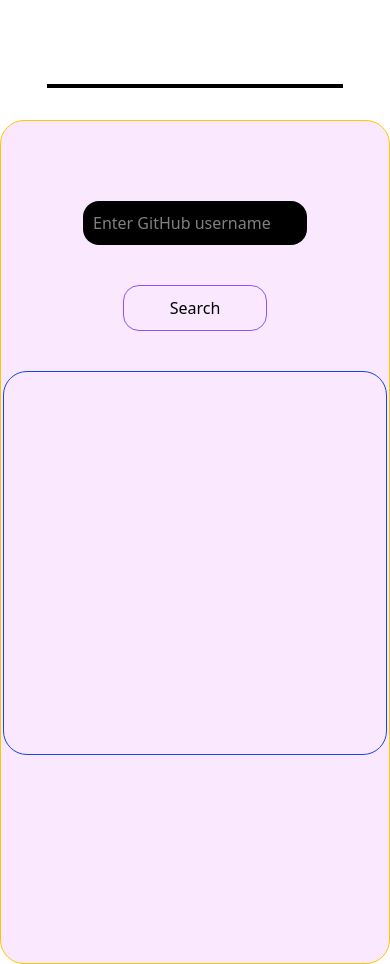
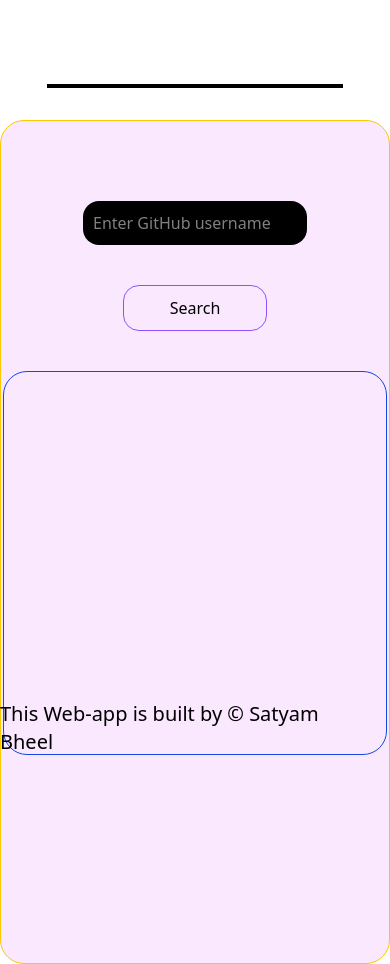
Before and after one commit to satyam-bheel1999/GitHub-User-Data, a React (Vite) app: page / in a window 390 px wide. Built offline with nearby package versions, Linux system fonts and the light colour scheme.

Commit message:
Add Footer

```diff
--- a/src/Component/GitHubUser.jsx
+++ b/src/Component/GitHubUser.jsx
@@ -29,6 +29,7 @@ function GitHubUser() {
     <div className='flex flex-col items-center w-screen h-screen
      bg-cover bg-center bg-no-repeat
      bg-[url("https://images.pexels.com/photos/2457284/pexels-photo-2457284.jpeg?auto=compress&cs=tinysrgb&w=1260&h=750&dpr=1")]'>
+
 
       <h1 className="relative top-12 text-3xl text-white
        font-bold font-serif border-b-4 border-black">
@@ -111,8 +112,13 @@ function GitHubUser() {
               </div>
             )}
           </div>
+
+          <footer className=" absolute bottom-52 right-10 text-black text-xl
+                              lg:hidden block"><p>This Web-app is built by &copy; Satyam Bheel</p></footer>
         </div>
       </div>
+
+      <footer className=" absolute bottom-10 right-10 text-white text-xl lg:block hidden"><p>This Web-app is built by &copy; Satyam Bheel</p></footer>
     </div>
   );
 }
```
